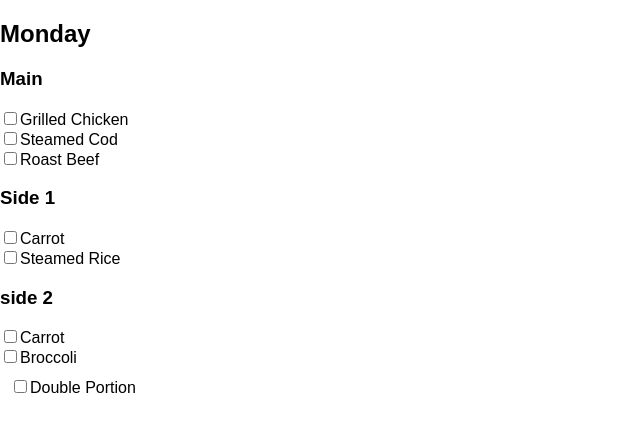
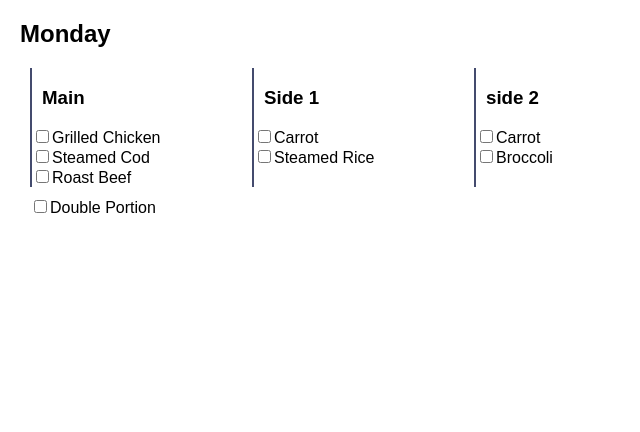
Before and after one commit to belindabee/learn-react, a React (Create React App) app: page / in a window 1280 px wide. Shown: the top 432 px of the page, without its empty margins (0-640 px from the left). Built offline with nearby package versions, Linux system fonts and the light colour scheme.

Commit message:
realese me

```diff
--- a/src/App.css
+++ b/src/App.css
@@ -1,22 +1,16 @@
-.App {
-  text-align: center;
+body {
+  margin: 0 20px;
+}
+.container {
+  display: flex;
 }
 
-.App-logo {
-  height: 40vmin;
+.container > div {
+  margin: 0 10px;
+  width: 200px;
+  border-left: 2px solid #444b6e;
 }
 
-.App-header {
-  background-color: #282c34;
-  min-height: 100vh;
-  display: flex;
-  flex-direction: column;
-  align-items: center;
-  justify-content: center;
-  font-size: calc(10px + 2vmin);
-  color: white;
+.container > div h3 {
+  padding-left: 10px;
 }
-
-.App-link {
-  color: #09d3ac;
-}
--- a/src/App.js
+++ b/src/App.js
@@ -1,6 +1,7 @@
 import React from 'react'
 import EnchacedCheckboxGroup from './components/EnchancedCheckboxGroup'
 import EnhancedCheckbox from './components/EnchancedCheckbox'
+import './App.css'
 
 export default class App extends React.Component {
 constructor(props) {
--- a/src/components/EnchancedCheckbox/index.js
+++ b/src/components/EnchancedCheckbox/index.js
@@ -1,5 +1,6 @@
 import React from 'react'
 import propTypes from 'prop-types'
+
 
 export default function EnchancedCheckbox ({ label, value, selected, id, onChange }) {
     const selectedClass = (
```
